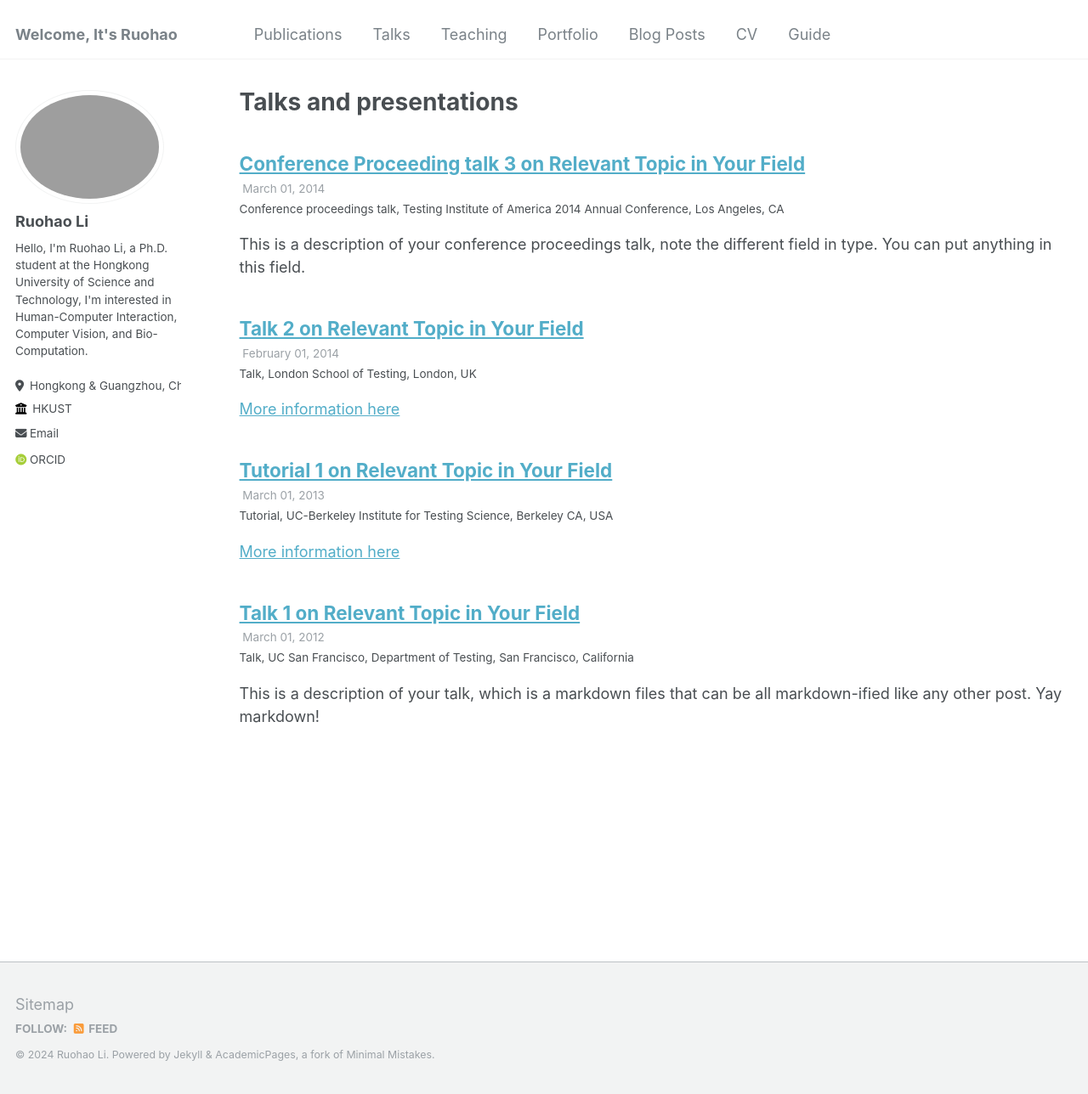
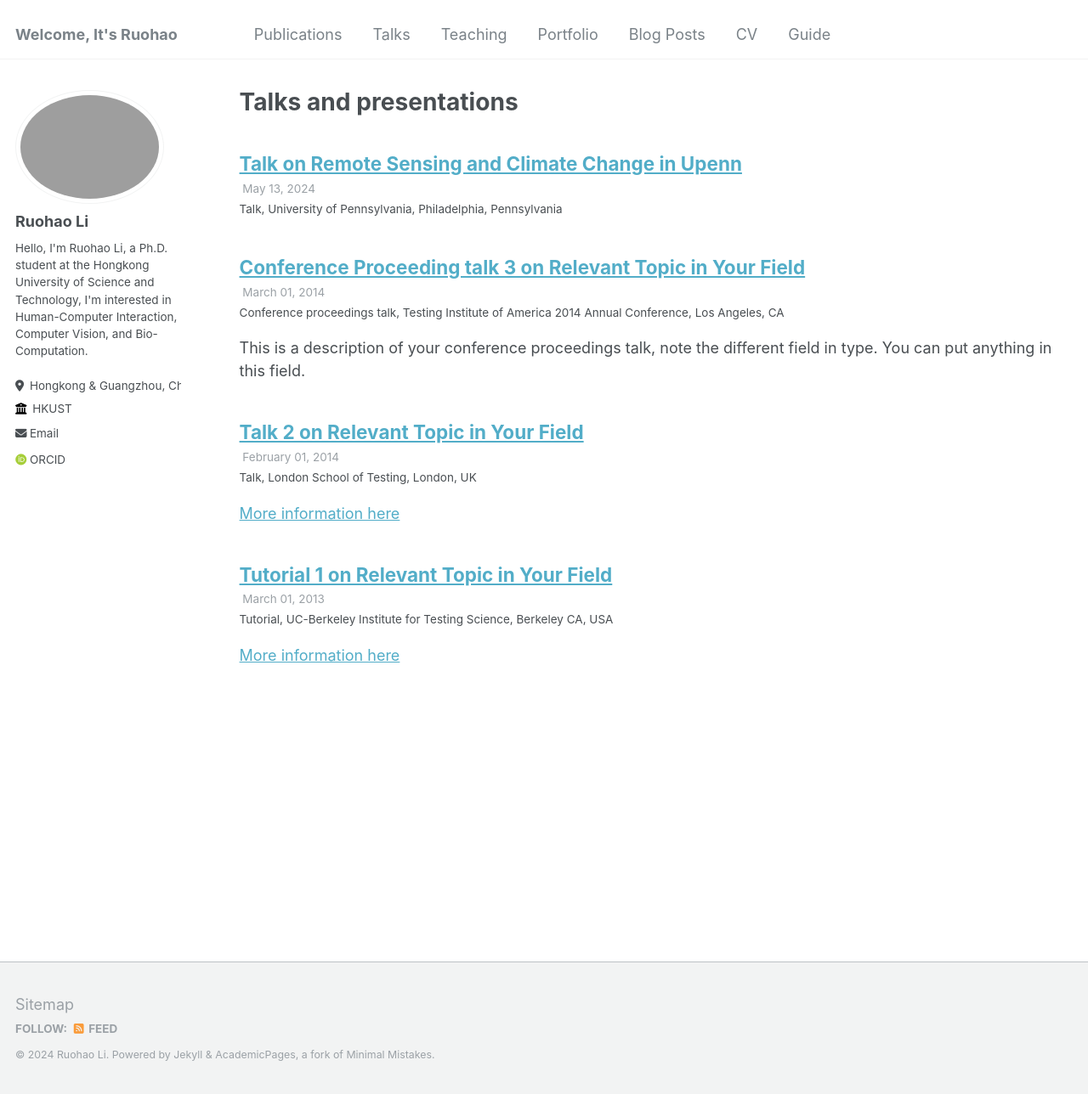
Before and after one commit to ruohaoli/ruohaoli.github.io, a Jekyll site: the page built from _pages/talks.html, in a window 1280 px wide and 1288 px high. Shown: the whole window at 85% size. Built offline with Jekyll 4.4.1, drawn with Linux system fonts in a browser that asks for light colours; some web fonts are replaced.

Commit message:
Update 2012-03-01-talk-1.md

```diff
--- a/_talks/2012-03-01-talk-1.md
+++ b/_talks/2012-03-01-talk-1.md
@@ -1,11 +1,9 @@
 ---
-title: "Talk 1 on Relevant Topic in Your Field"
+title: "Talk on Remote Sensing and Climate Change in Upenn"
 collection: talks
 type: "Talk"
 permalink: /talks/2012-03-01-talk-1
-venue: "UC San Francisco, Department of Testing"
-date: 2012-03-01
-location: "San Francisco, California"
+venue: "University of Pennsylvania"
+date: 2024-05-13
+location: "Philadelphia, Pennsylvania"
 ---
-
-This is a description of your talk, which is a markdown files that can be all markdown-ified like any other post. Yay markdown!
```
